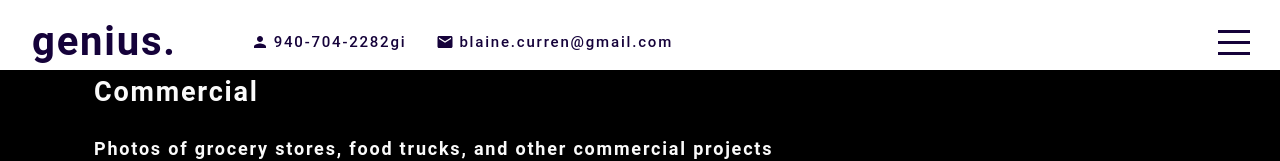
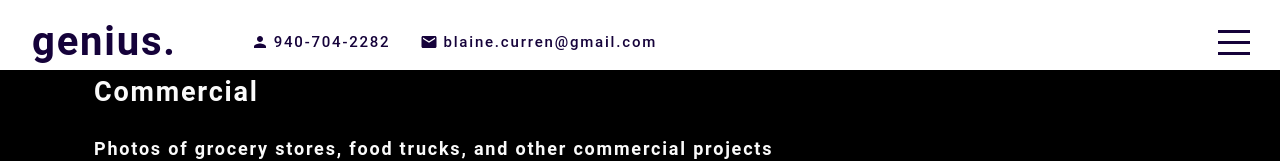
Before and after one commit to blainecurren/photo-port, a React (Create React App) app: page / in a window 1280 px wide. Shown: the top 161 px of the page. Built offline with nearby package versions, Linux system fonts and the light colour scheme.

Commit message:
refactored menu.jsx

```diff
--- a/src/components/Nav/Nav.jsx
+++ b/src/components/Nav/Nav.jsx
@@ -11,7 +11,7 @@ export default function Nav({ menuOpen, setMenuOpen }) {
           </a>
           <div className="itemContainer">
             <Person className="icon" />
-            <span>940-704-2282gi</span>
+            <span>940-704-2282</span>
           </div>
           <div className="itemContainer">
             <Mail className="icon" />
--- a/src/components/menu/Menu.jsx
+++ b/src/components/menu/Menu.jsx
@@ -1,4 +1,4 @@
-import scss from "./menu.scss";
+import "./menu.scss";
 
 export default function Menu({ menuOpen, setMenuOpen }) {
   return (
@@ -10,12 +10,12 @@ export default function Menu({ menuOpen, setMenuOpen }) {
         <li onClick={() => setMenuOpen(false)}>
           <a href="#portfolio">Portfolio</a>
         </li>
-        {/* <li onClick={() => setMenuOpen(false)}>
-            <a href="#works">Works</a>
-          </li>
-          <li onClick={() => setMenuOpen(false)}>
-            <a href="#testimonials">Testimonials</a>
-          </li> */}
+        <li onClick={() => setMenuOpen(false)}>
+          <a href="#works">Works</a>
+        </li>
+        <li onClick={() => setMenuOpen(false)}>
+          <a href="#testimonials">Testimonials</a>
+        </li>
         <li onClick={() => setMenuOpen(false)}>
           <a href="#contact">Contact</a>
         </li>
```
